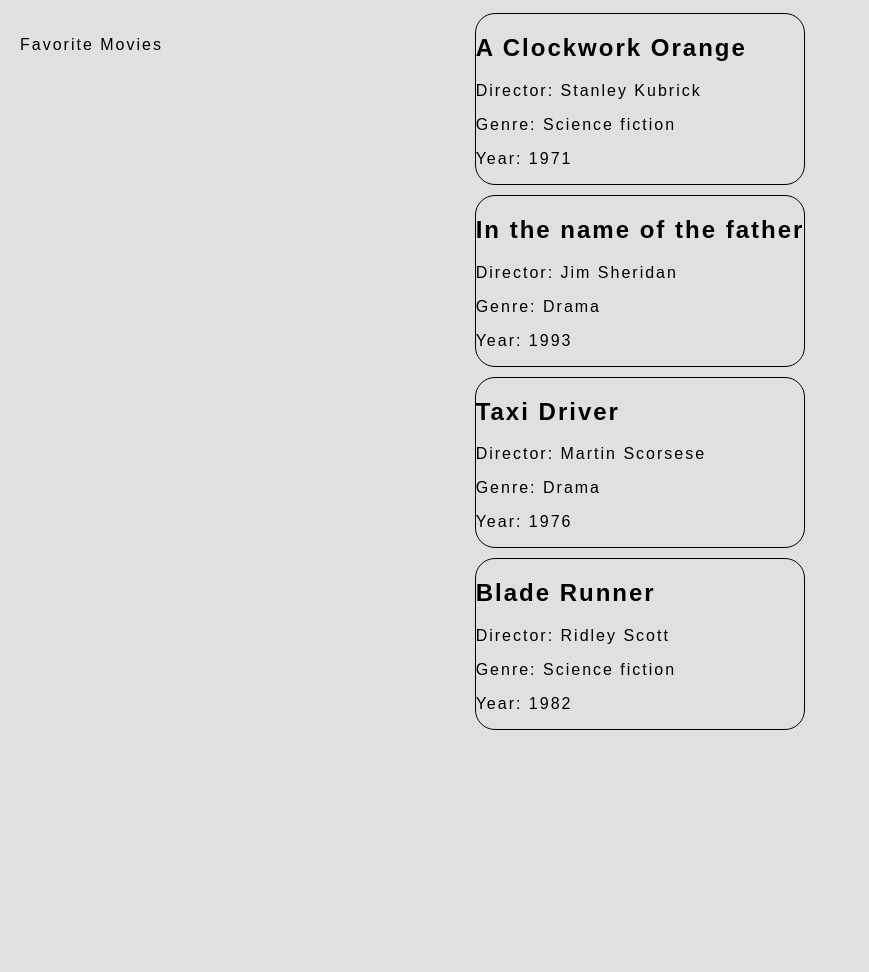
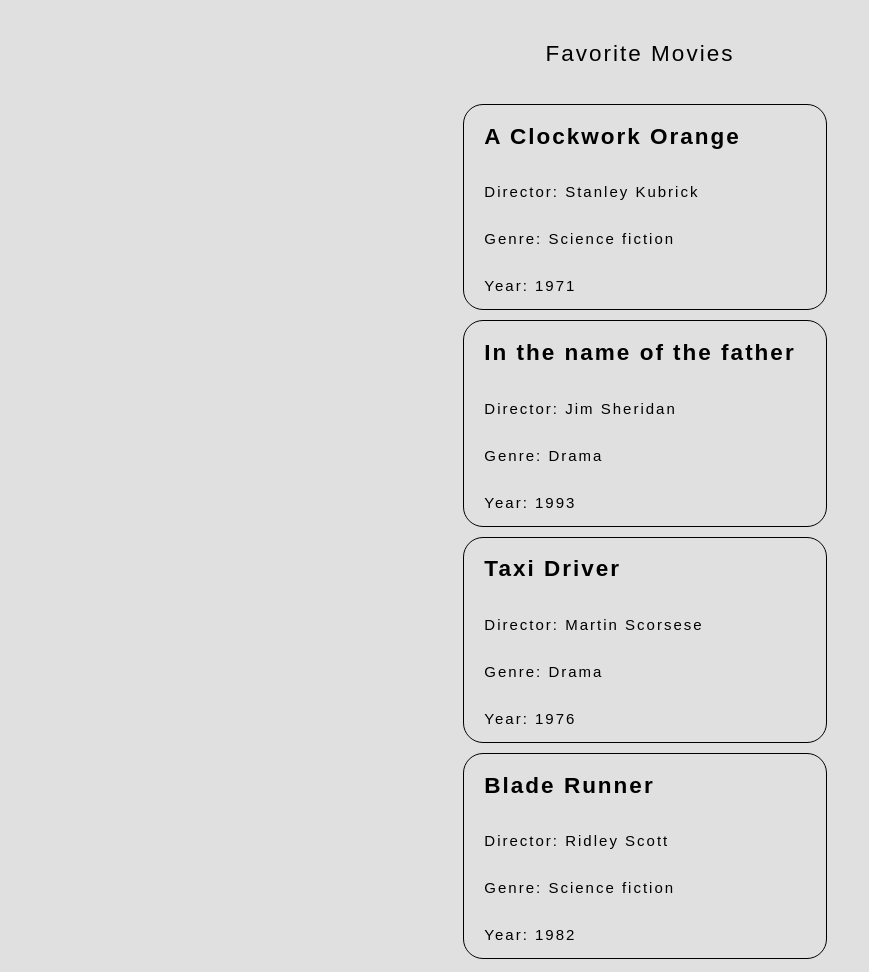
Before and after one commit to CosminDarius1/collectors-app-project, a PHP site: page / in a window 1280 px wide. Shown: the whole page, without its empty margins (0-869 px from the left). Before the commit the page ends 730 px from the top, so only its background shows below. Run offline with PHP 8.4, Linux system fonts and the light colour scheme; data comes from the database, SQL or seed files in the repository.

Commit message:
css changes

```diff
--- a/index.php
+++ b/index.php
@@ -22,10 +22,10 @@ foreach($allMoviesAsArrays as $movieAsArray)
     <title>Favorite movies</title>
     <link rel="stylesheet" type="text/css" href="style.css">
 </head>
+<nav class="navbar">
+    <p class="navbar-title">Favorite Movies</p>
+</nav>
 <body>
-    <header class="header">
-        <p class="header-title">Favorite Movies</p>
-    </header>
         <section class="card-section">
             <?php foreach($allMoviesAsObjects as $movie) {
                    echo $movie->createCard();
--- a/style.css
+++ b/style.css
@@ -3,20 +3,28 @@
   font-family: sans-serif;
   letter-spacing: 2px;
 }
+html {
+  font-size: 15px;
+}
 body {
   background-color: #e0e0e0;
 }
-header {
-  position: fixed;
+nav {
+  position: initial;
   display: flex;
   flex-direction: row;
-  justify-content: space-between;
+  justify-content: center;
   width: 100%;
   margin-left: 0;
   top: 0;
   left: 0;
   z-index: 10;
-  padding: 20px;
+  padding: 10px;
+}
+p.navbar-title {
+  justify-content: center;
+  display: flex;
+  font-size: 1.5rem;
 }
 .card-section {
   display: flex;
@@ -26,14 +34,15 @@ header {
   max-width: fit-content;
   margin-left: auto;
   margin-right: auto;
-  padding: 0 20px;
+  overflow: anywhere;
 }
 .card {
   border: 1px solid black;
   border-radius: 20px;
   margin: 5px;
+  padding: 0 20px;
+  width: 100%;
+  flex-direction: column;
+  display: flex;
+  object-fit: cover;
 }
-.card h1 p {
-  padding: 200px;
-  justify-content: center;
-}
```
